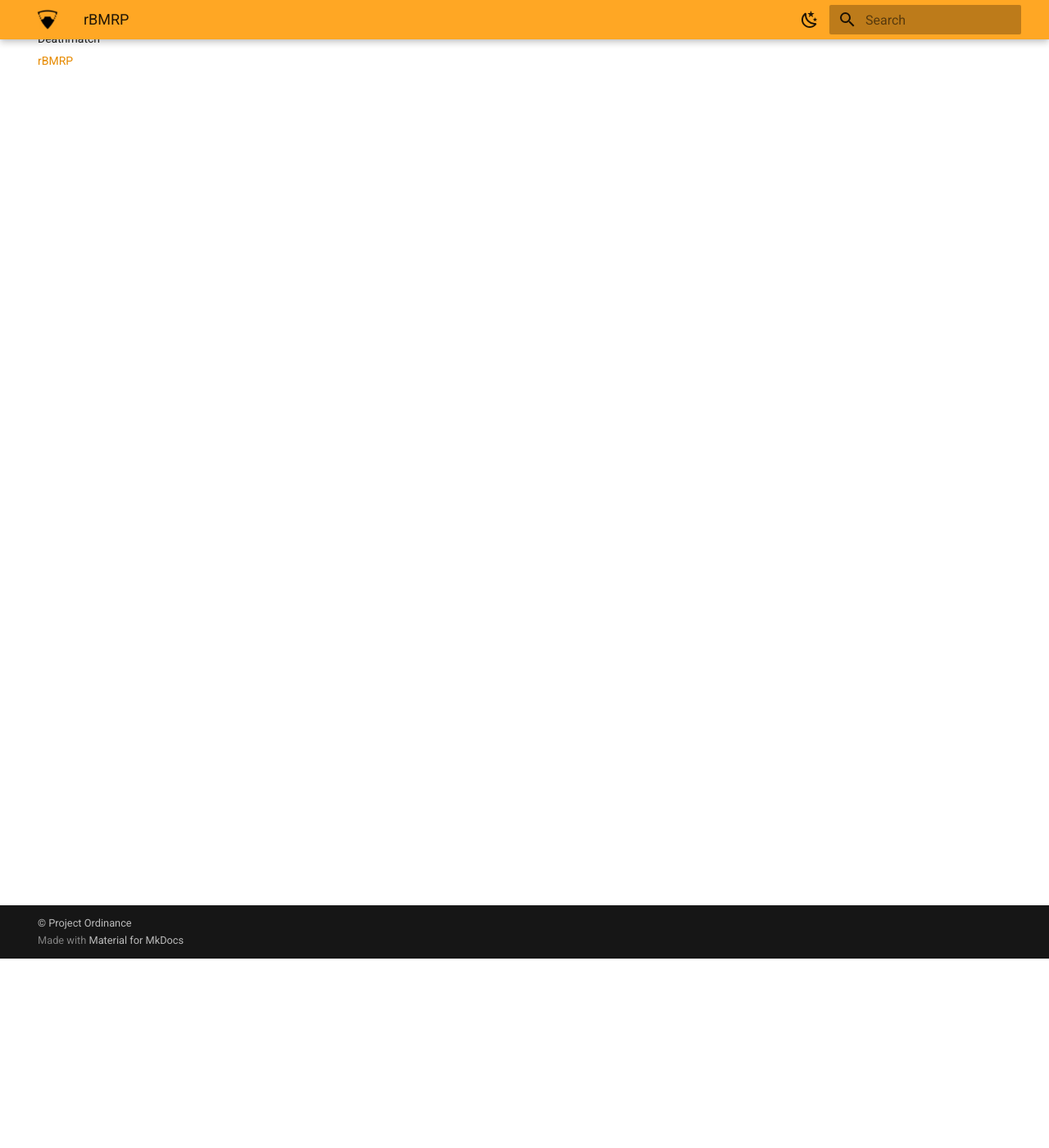
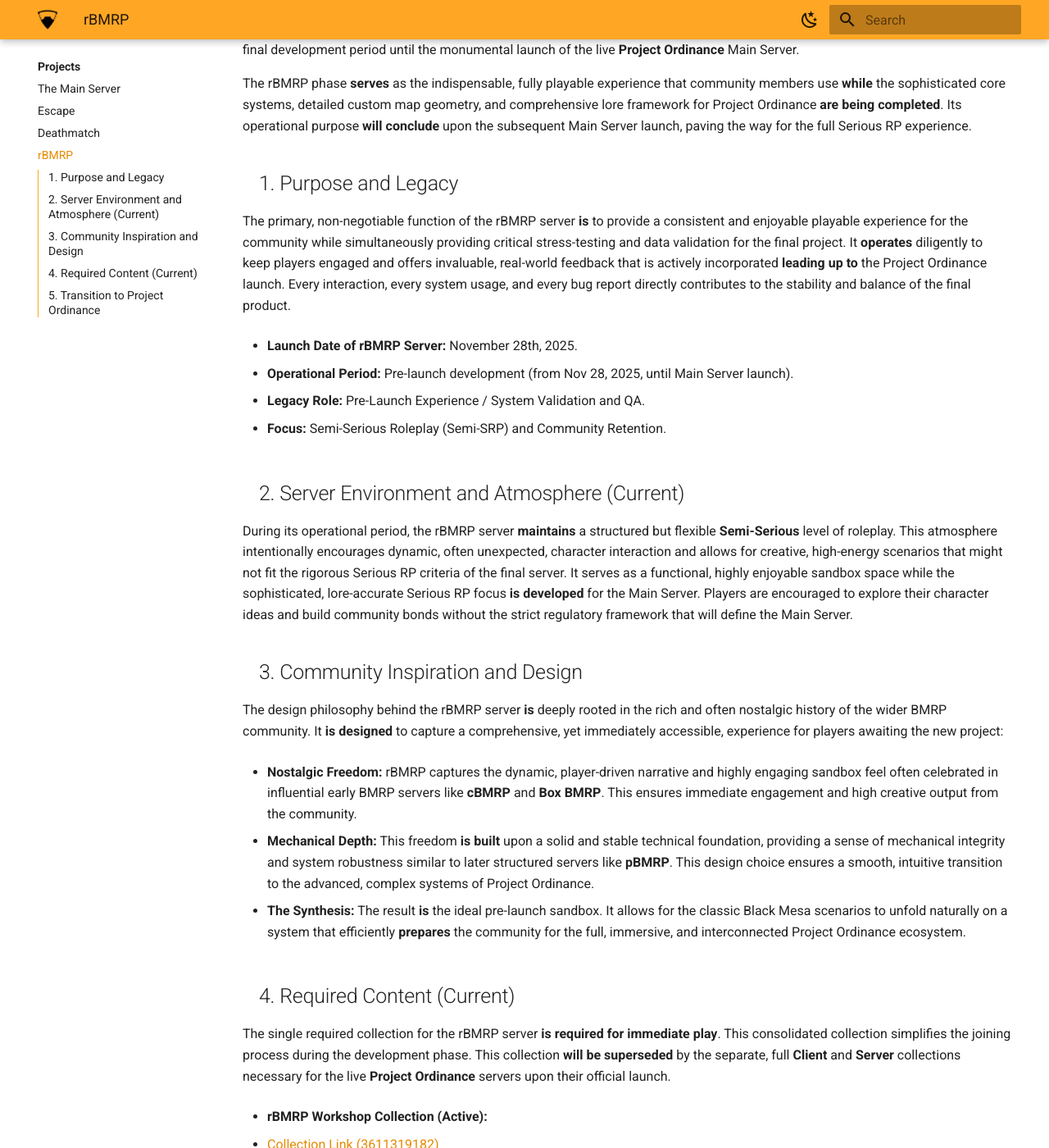
Before and after one commit to Project-Ordinance/website-wiki, an MkDocs documentation site: the page built from docs/projects/rbmrp.md, in a window 1280 px wide and 1400 px high, scrolled down 231 px. Shown: the whole window at 82% size. Built offline with MkDocs 1.6.1 and Material for MkDocs 9.7.7, drawn with Linux system fonts in a browser that asks for light colours; some of the changed text lies outside the part shown.

Commit message:
feat(rbmrp): update and expand rBMRP documentation for clarity

```diff
--- a/docs/projects/rbmrp.md
+++ b/docs/projects/rbmrp.md
@@ -1 +1,49 @@
-# Riggs Black Mesa Roleplay (rBMRP)
+# R.B.M.R.P.
+
+The **R.B.M.R.P. (Black Mesa Roleplay)** server **launched on November 28th, 2025**, marking the beginning of the official community and crucial testing environment for Project Ordinance. This server **runs** continuously, operating as the essential bridge during our final development period until the monumental launch of the live **Project Ordinance** Main Server.
+
+The rBMRP phase **serves** as the indispensable, fully playable experience that community members use **while** the sophisticated core systems, detailed custom map geometry, and comprehensive lore framework for Project Ordinance **are being completed**. Its operational purpose **will conclude** upon the subsequent Main Server launch, paving the way for the full Serious RP experience.
+
+## 1. Purpose and Legacy
+
+The primary, non-negotiable function of the rBMRP server **is** to provide a consistent and enjoyable playable experience for the community while simultaneously providing critical stress-testing and data validation for the final project. It **operates** diligently to keep players engaged and offers invaluable, real-world feedback that is actively incorporated **leading up to** the Project Ordinance launch. Every interaction, every system usage, and every bug report directly contributes to the stability and balance of the final product.
+
+* **Launch Date of rBMRP Server:** November 28th, 2025.
+
+* **Operational Period:** Pre-launch development (from Nov 28, 2025, until Main Server launch).
+
+* **Legacy Role:** Pre-Launch Experience / System Validation and QA.
+
+* **Focus:** Semi-Serious Roleplay (Semi-SRP) and Community Retention.
+
+## 2. Server Environment and Atmosphere (Current)
+
+During its operational period, the rBMRP server **maintains** a structured but flexible **Semi-Serious** level of roleplay. This atmosphere intentionally encourages dynamic, often unexpected, character interaction and allows for creative, high-energy scenarios that might not fit the rigorous Serious RP criteria of the final server. It serves as a functional, highly enjoyable sandbox space while the sophisticated, lore-accurate Serious RP focus **is developed** for the Main Server. Players are encouraged to explore their character ideas and build community bonds without the strict regulatory framework that will define the Main Server.
+
+## 3. Community Inspiration and Design
+
+The design philosophy behind the rBMRP server **is** deeply rooted in the rich and often nostalgic history of the wider BMRP community. It **is designed** to capture a comprehensive, yet immediately accessible, experience for players awaiting the new project:
+
+* **Nostalgic Freedom:** rBMRP captures the dynamic, player-driven narrative and highly engaging sandbox feel often celebrated in influential early BMRP servers like **cBMRP** and **Box BMRP**. This ensures immediate engagement and high creative output from the community.
+
+* **Mechanical Depth:** This freedom **is built** upon a solid and stable technical foundation, providing a sense of mechanical integrity and system robustness similar to later structured servers like **pBMRP**. This design choice ensures a smooth, intuitive transition to the advanced, complex systems of Project Ordinance.
+
+* **The Synthesis:** The result **is** the ideal pre-launch sandbox. It allows for the classic Black Mesa scenarios to unfold naturally on a system that efficiently **prepares** the community for the full, immersive, and interconnected Project Ordinance ecosystem.
+
+## 4. Required Content (Current)
+
+The single required collection for the rBMRP server **is required for immediate play**. This consolidated collection simplifies the joining process during the development phase. This collection **will be superseded** by the separate, full **Client** and **Server** collections necessary for the live **Project Ordinance** servers upon their official launch.
+
+* **rBMRP Workshop Collection (Active):**
+
+  * [Collection Link (3611319182)](https://steamcommunity.com/sharedfiles/filedetails/?id=3611319182)
+
+## 5. Transition to Project Ordinance
+
+The rBMRP server **will successfully complete** its objective and **will be superseded** by the live **Project Ordinance** ecosystem, which **will become** the definitive and permanent Black Mesa experience:
+
+* **The Main Server:** The core facility simulation, integrating all departmental duties and integrated surface environments into one persistent narrative.
+
+* **The Xen Server:** A dedicated field operations server for Survey Teams and specialized research personnel.
+
+Thank you for your active participation and invaluable contributions to the rBMRP phase as we work tirelessly toward the full launch of Project Ordinance.
```
